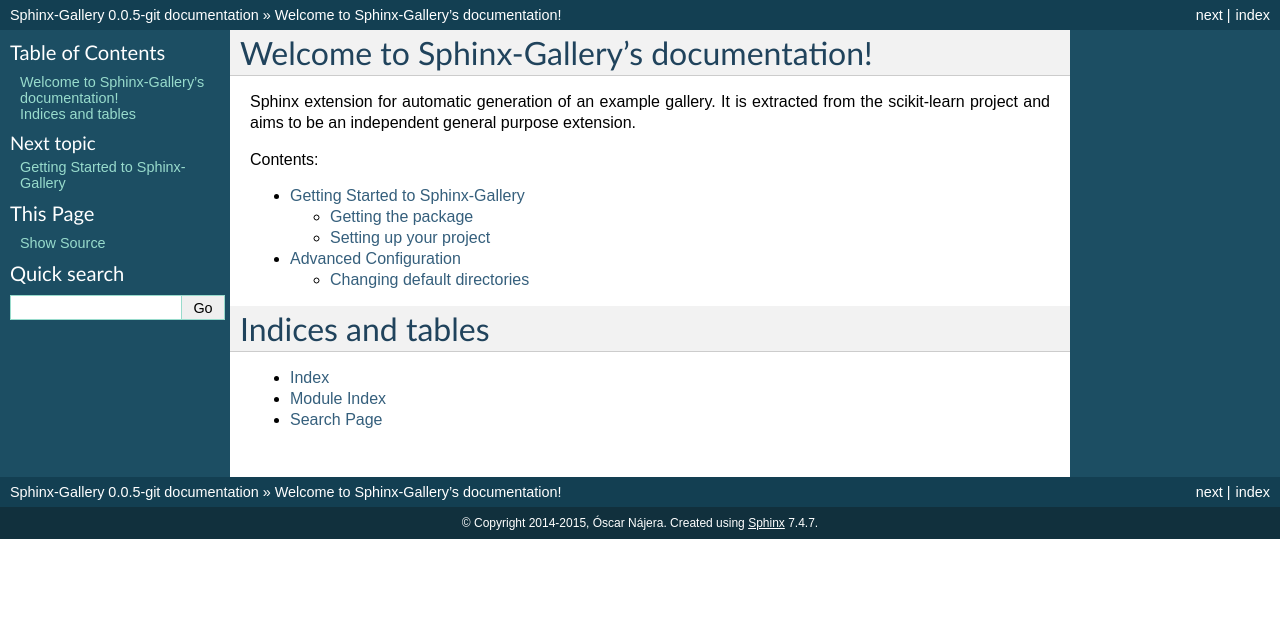
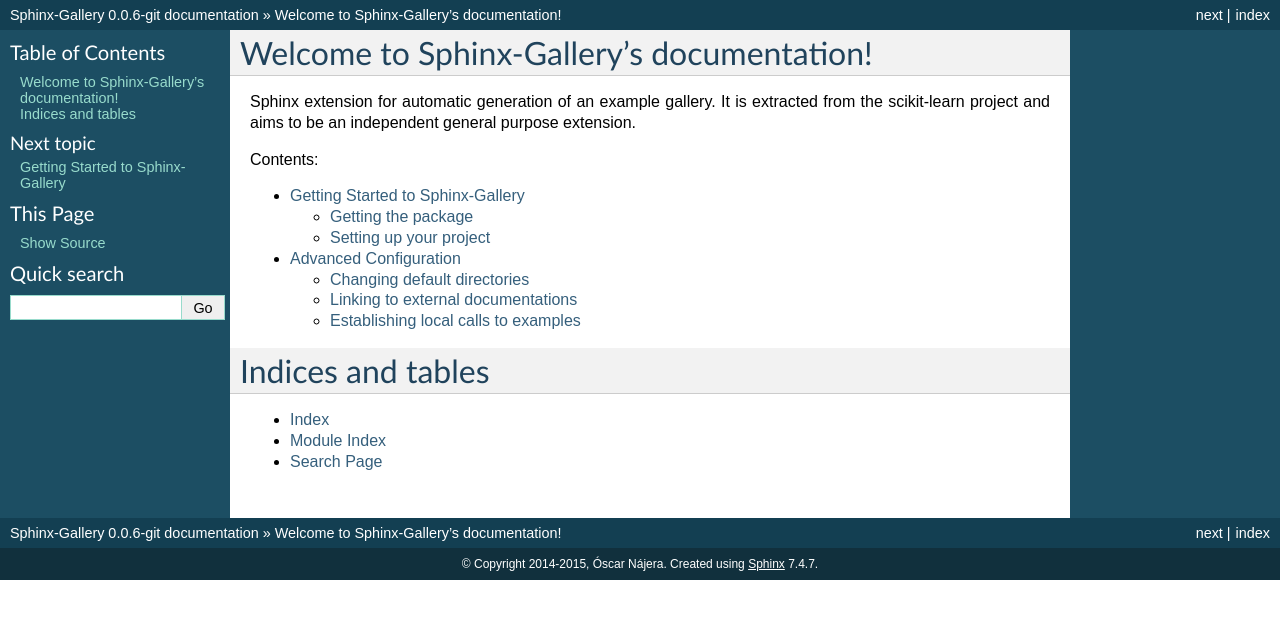
Before and after one commit to sphinx-gallery/sphinx-gallery, a Sphinx documentation site: the page built from doc/index.rst, in a window 1280 px wide. Shown: the top 619 px of the page. Built offline with Sphinx 7.4.7, drawn with Linux system fonts in a browser that asks for light colours; pages that are not in the unit, such as notebooks, are missing from menus.

Commit message:
Advanced doc goals

```diff
--- a/doc/advanced_configuration.rst
+++ b/doc/advanced_configuration.rst
@@ -13,8 +16,13 @@
 
 Directory paths are relative to your ``conf.py`` location.
 
-Changing default directories
-============================
+Linking to external documentations
+==================================
+
+
+
+Establishing local calls to examples
+====================================
 
 
 .. include:: modules/generated/numpy.linspace.examples
--- a/sphinxgallery/__init__.py
+++ b/sphinxgallery/__init__.py
@@ -1,7 +1,7 @@
 """Sphinx Gallery
 """
 import os
-__version__ = '0.0.5'
+__version__ = '0.0.6'
 
 def _path_static():
     """Returns path to packaged static files"""
```
Also changed, not shown: other parts of doc/advanced_configuration.rst (+3 -0 lines).
